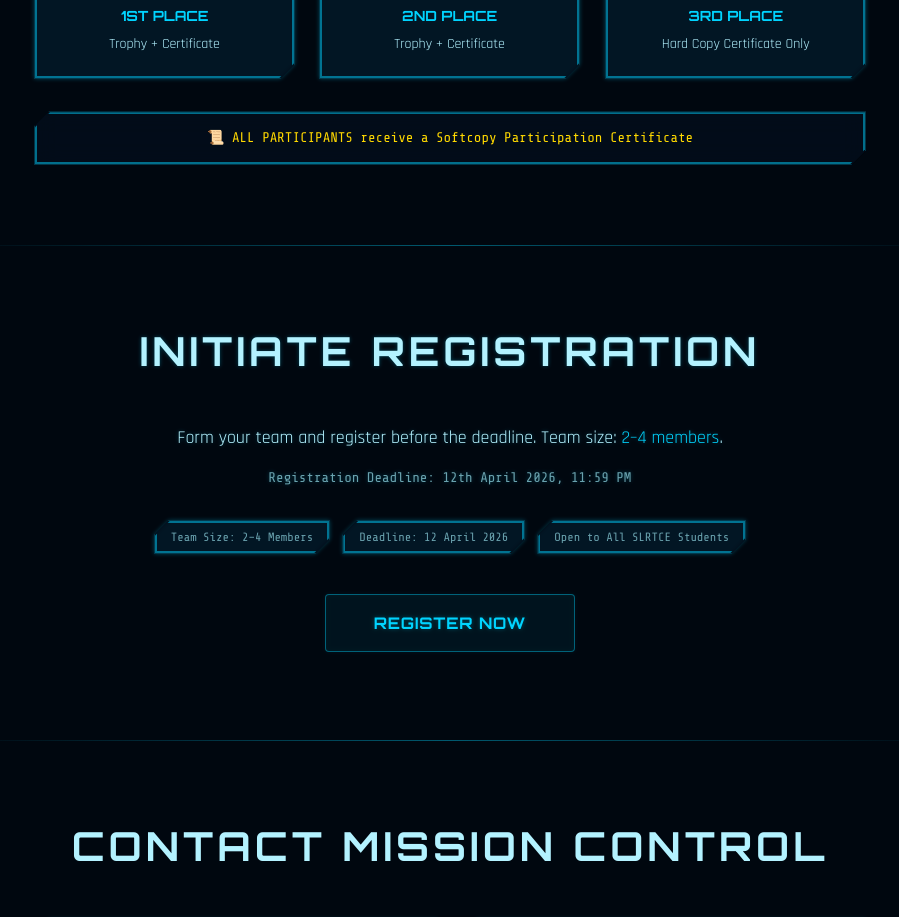
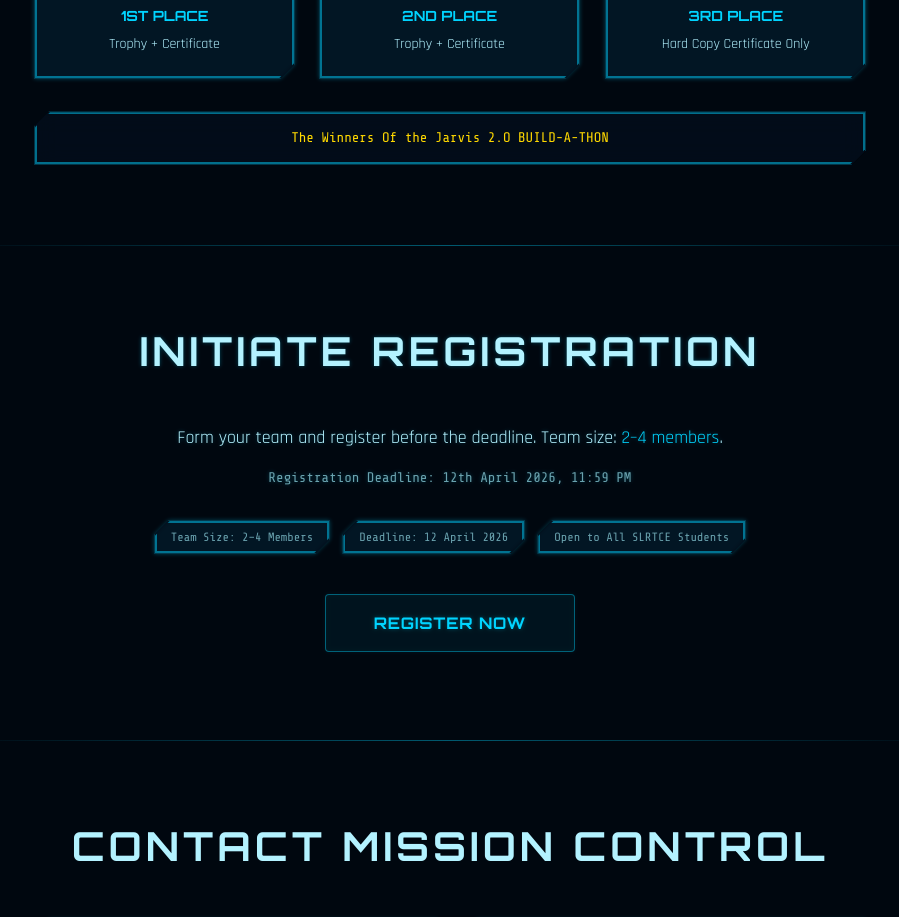
Before and after one commit to Vaibhav-vx/JARVIS-2.O, a React (Vite) app: page / in a window 1280 px wide. Shown: the part 4760-5677 px from the top of the page, without its empty margins (190-1089 px from the left). Built offline with nearby package versions, Linux system fonts and the light colour scheme; the HTML template or start-up script is replaced by a standard one.

Commit message:
feat: add PrizesSection component with tilt-enabled prize cards and scroll reveal animation

```diff
--- a/src/components/PrizesSection.tsx
+++ b/src/components/PrizesSection.tsx
@@ -35,7 +35,7 @@ const PrizesSection = () => {
         </div>
         <div className="mt-6 sm:mt-8 jarvis-panel p-3 sm:p-4 text-center">
           <p className="font-mono text-xs sm:text-sm text-accent">
-            📜 ALL PARTICIPANTS receive a Softcopy Participation Certificate
+            The Winners Of the Jarvis 2.O BUILD-A-THON
           </p>
         </div>
       </div>
```
